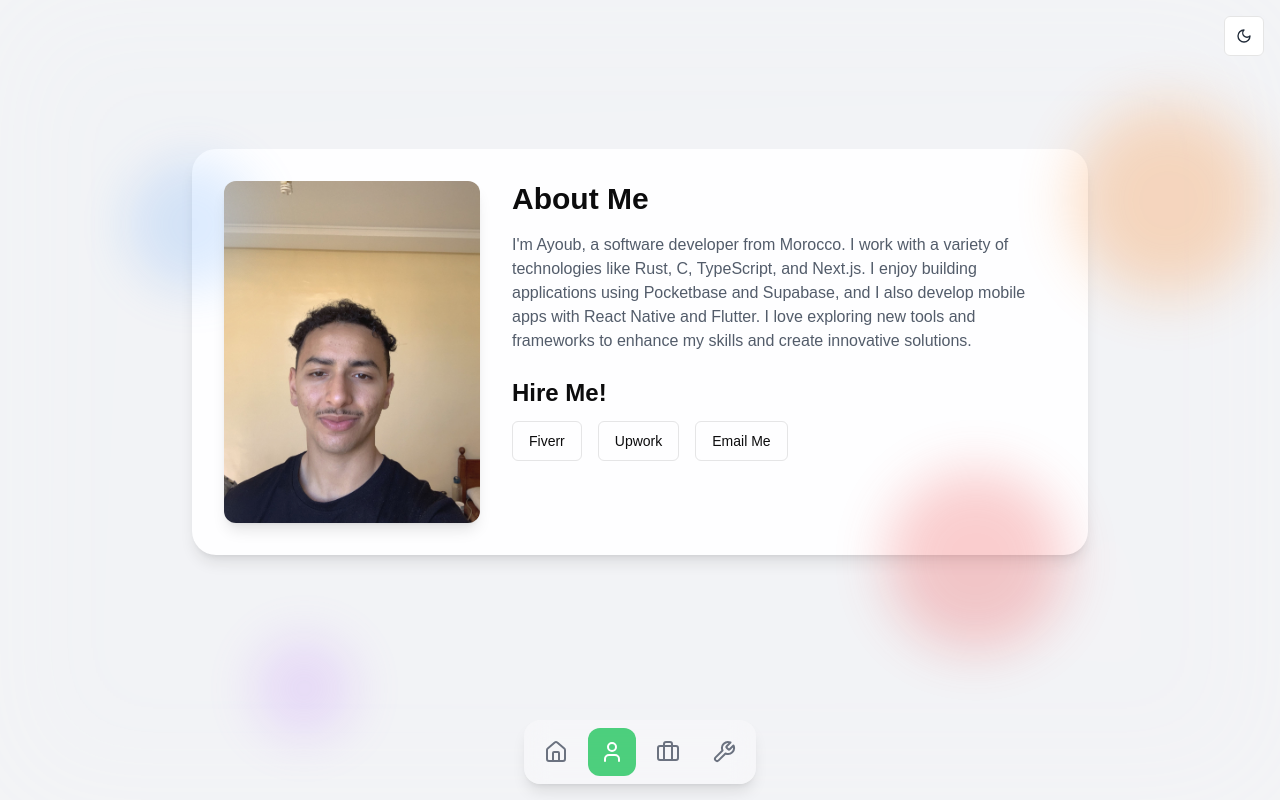
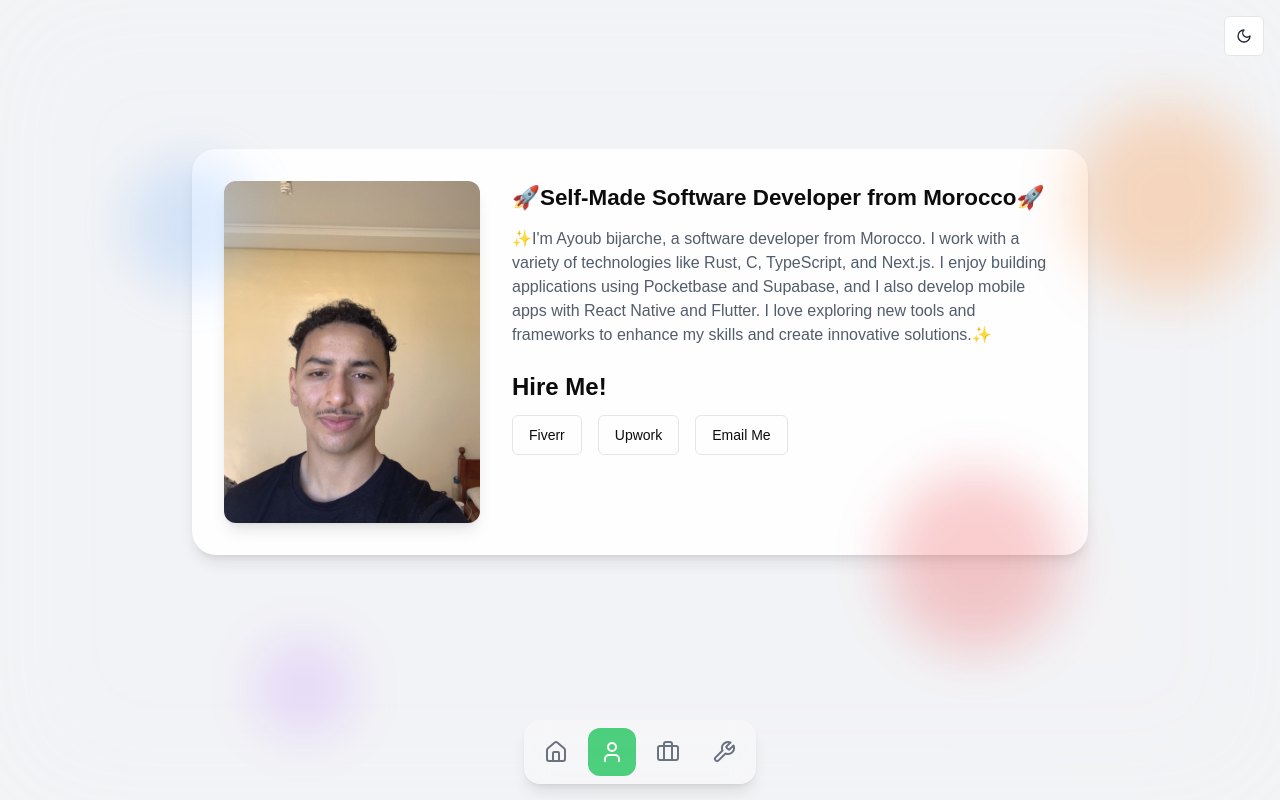
Before and after one commit to ayoubbijarche/portfolio, a Next.js app: page / in a window 1280 px wide. Both pictures are taken after a click on the button 612 px from the left and 752 px from the top of the page. Built offline with nearby package versions, Linux system fonts and the light colour scheme.

Commit message:
changed some in about page

```diff
--- a/app/page.tsx
+++ b/app/page.tsx
@@ -311,9 +311,9 @@ const AboutContent = ({ isDarkMode, shouldReduceMotion } : any ) => (
           animate={{ opacity: 1, y: 0 }}
           transition={{ duration: 0.5, delay: 0.2 }}
         >
-          <h2 className="text-3xl font-bold mb-4">About Me</h2>
+          <h2 className="text-[1.4rem] font-bold mb-3">🚀Self-Made Software Developer from Morocco🚀</h2>
           <p className={`mb-4 ${isDarkMode ? "text-gray-300" : "text-gray-600"}`}>
-            I'm Ayoub, a software developer from Morocco. I work with a variety of technologies like  Rust, C, TypeScript, and Next.js. I enjoy building applications using Pocketbase and Supabase, and I also develop mobile apps with React Native and Flutter. I love exploring new tools and frameworks to enhance my skills and create innovative solutions.
+            ✨I'm Ayoub bijarche, a software developer from Morocco. I work with a variety of technologies like Rust, C, TypeScript, and Next.js. I enjoy building applications using Pocketbase and Supabase, and I also develop mobile apps with React Native and Flutter. I love exploring new tools and frameworks to enhance my skills and create innovative solutions.✨
           </p>
         </motion.div>
         <motion.div
```
